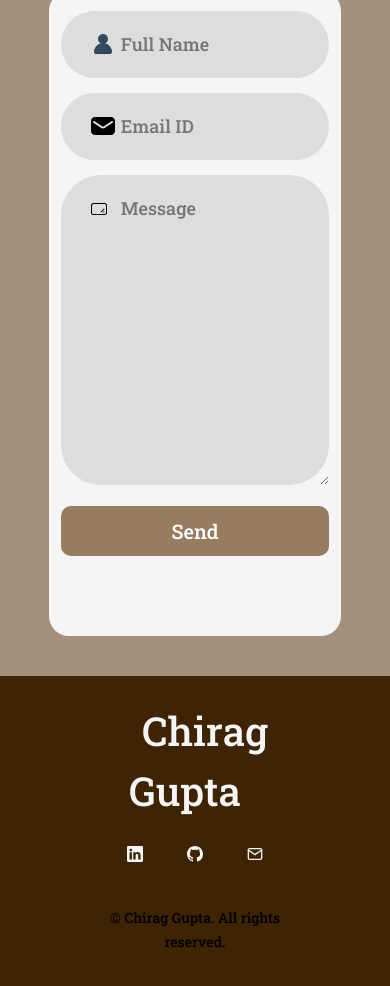
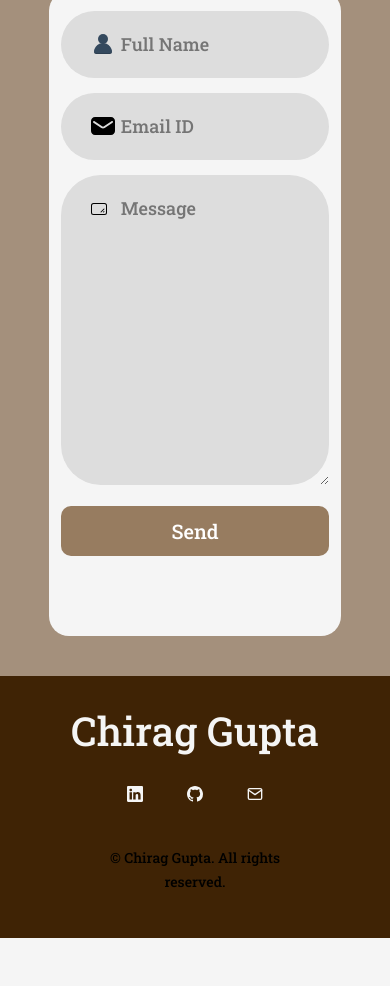
Before and after one commit to ChiragGupta-7410/Portfolio, a plain HTML site: page index.html in a window 390 px wide. Shown: the part 8572-9558 px from the top of the page. After the commit the page ends 9510 px from the top, so only its background shows below. Drawn offline with nearby package versions, Linux system fonts and the light colour scheme.

Commit message:
Update Footer

```diff
--- a/css/master.css
+++ b/css/master.css
@@ -695,9 +695,13 @@ main section {
   }
 }
 
-@media screen and (max-width: 400px) {
+@media screen and (max-width: 430px) {
   body {
     font-size: 1rem;
+  }
+
+  .footer .footer_logo {
+    padding: 0;
   }
 }
 
```
